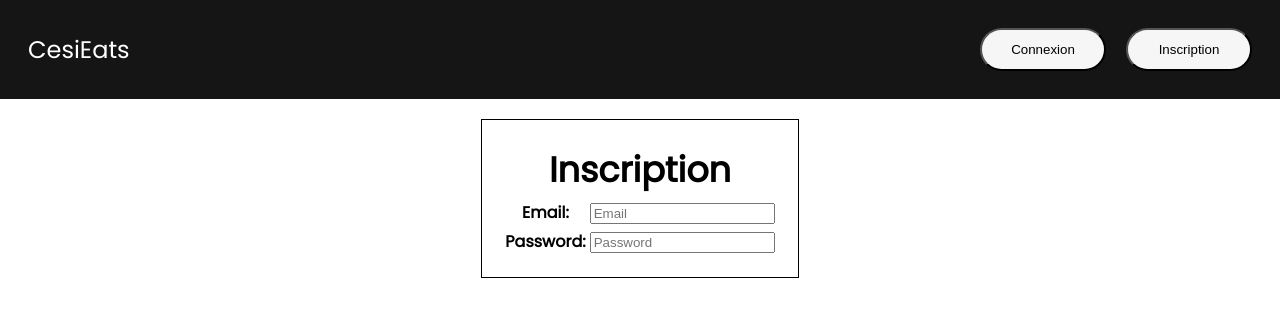
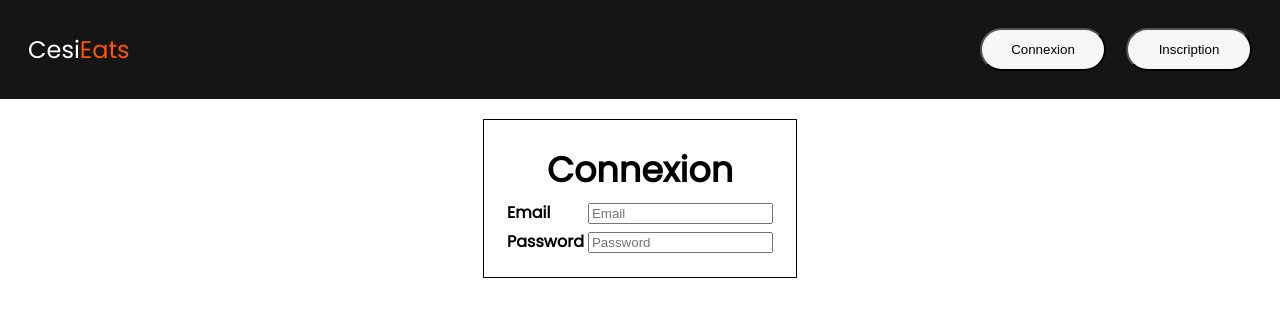
Before and after one commit to CESI-ORL-A4/cesi-eats-groupe-4, a Vue app in the folder view-web-app/: page /SignIn in a window 1280 px wide. Shown: the top 316 px of the page. Built offline with nearby package versions, Linux system fonts and the light colour scheme.

Commit message:
SignIn and Banner

```diff
--- a/view-web-app/src/components/Banner.vue
+++ b/view-web-app/src/components/Banner.vue
@@ -6,12 +6,16 @@ function btn_sign_up(){
 function btn_sign_in(){
   router.push({name : "SignIn"})
 }
+function homePage(){
+  router.push({name : "home"})
+}
+
 </script>
 
 <template>
   <div class="flex-container">
-    <div class="item">
-      <p>CesiEats</p>
+    <div class="item" @click="homePage">
+      <p> Cesi<span>Eats</span> </p>
     </div>
     <div class="item-x">
       <button type="button" class="btn_sign_in" @click="btn_sign_in">Connexion</button>
@@ -23,6 +27,10 @@ function btn_sign_in(){
 
 
 <style scoped>
+span{
+  color: #ff5404
+}
+
 .item{
   font-size: 24px;
   margin-left: 20px;
--- a/view-web-app/src/components/SignIn.vue
+++ b/view-web-app/src/components/SignIn.vue
@@ -7,18 +7,18 @@
     <div class="positioned">
       <form class="form">
         <table>
-          <thead margin="5px">
+          <thead>
           <tr>
-            <th colspan="2"><label>Inscription</label></th>
+            <th colspan="2"><label>Connexion</label></th>
           </tr>
           </thead>
           <tbody>
           <tr>
-            <th><label for="Email">Email: </label></th>
-            <th><input type="text" id="Email" name="Email" placeholder="Email"></th>
+            <th><label for="Email">Email</label></th>
+            <th><input type="email" id="Email" name="Email" placeholder="Email"></th>
           </tr>
           <tr>
-            <th><label for="Password">Password: </label></th>
+            <th><label for="Password">Password </label></th>
             <th><input type="password" id="Password" name="Password" placeholder="Password" ></th>
           </tr>
           </tbody>
@@ -49,10 +49,8 @@ tfoot{
   font-size: 35px;
 }
 
-tbody,
-tr,
-th{
-  margin-top: 20px;
+tbody {
+  text-align: left;
 }
 
 </style>
--- a/view-web-app/src/views/HomeView.vue
+++ b/view-web-app/src/views/HomeView.vue
@@ -5,5 +5,8 @@ import Banner from  '@/components/Banner.vue'
 <template>
   <main>
     <Banner/>
+    <div>
+      bonjour le monde
+    </div>
   </main>
 </template>
```
Also changed, not shown: view-web-app/src/assets/Logo.png (added).
